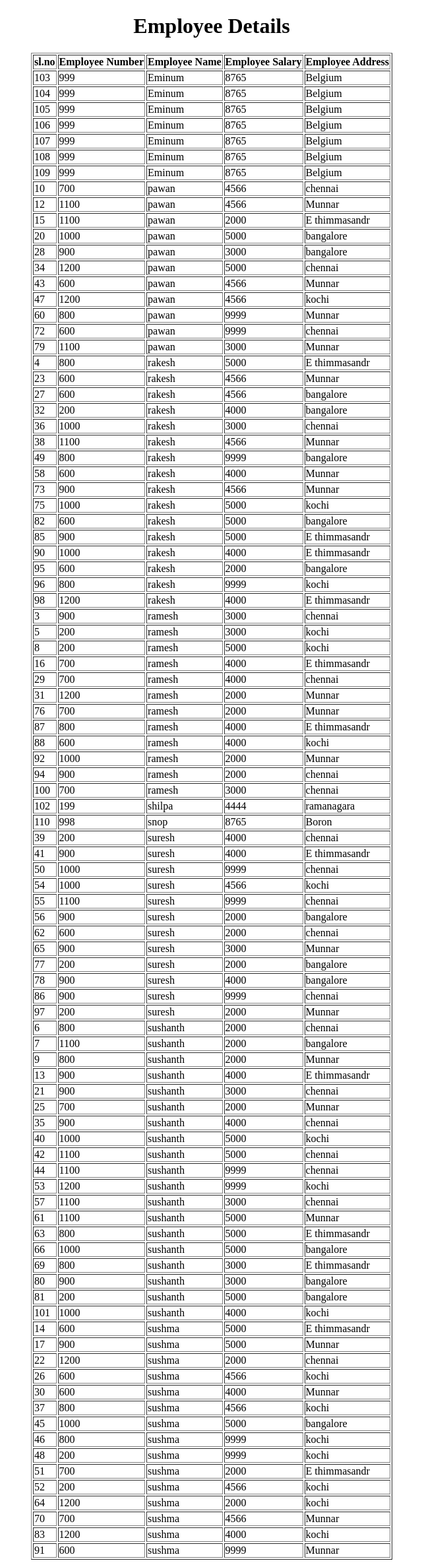
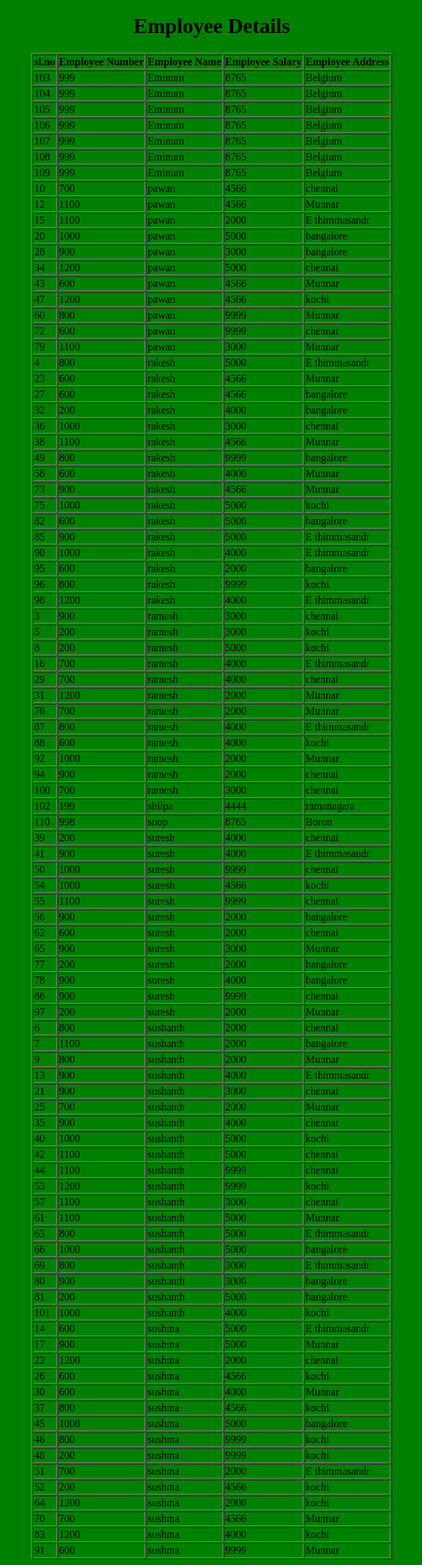
Before and after one commit to Suhas-124/django_orm, a Django app: page / in a window 1280 px wide. Shown: the whole page at 66% size, without its empty margins (319-959 px from the left). Run offline with Django 3.2, Linux system fonts and the light colour scheme; data comes from the database, SQL or seed files in the repository.

Commit message:
static commit

```diff
--- a/django_orm/settings.py
+++ b/django_orm/settings.py
@@ -120,6 +120,7 @@ USE_TZ = True
 # https://docs.djangoproject.com/en/3.2/howto/static-files/
 
 STATIC_URL = '/static/'
+STATICFILES_DIRS=[os.path.join(BASE_DIR,'static')]
 
 # Default primary key field type
 # https://docs.djangoproject.com/en/3.2/ref/settings/#default-auto-field
--- /dev/null
+++ b/static/css/styles.css
@@ -0,0 +1,4 @@
+body{
+    background-color:green;
+
+}
--- a/templates/testapp/home.html
+++ b/templates/testapp/home.html
@@ -1,8 +1,10 @@
 <!DOCTYPE html>
+{%load static%}
 <html lang="en">
 <head>
+    <link rel="stylesheet" href="{%static "css/styles.css"%}">
+    <title>Django Orm</title>
 
-    <title>Django Orm</title>
 </head>
 <body>
 
```
